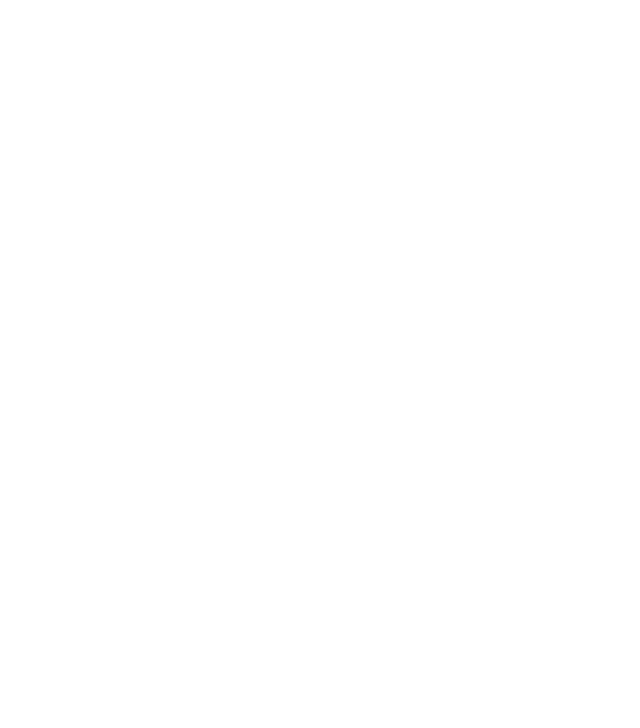
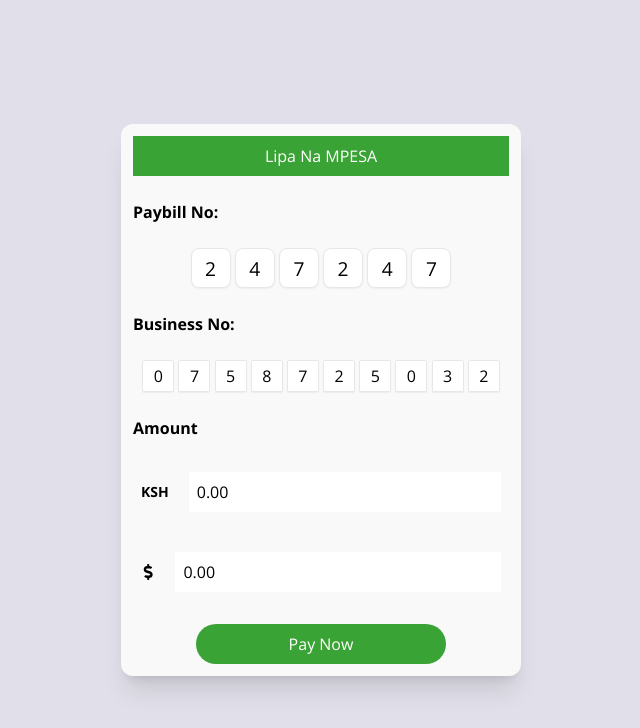
Before and after one commit to Stephen100Mwangi/ServiceSphere, a React (Vite) app in the folder frontend/: page /payment/mpesa in a window 1280 px wide. Before the commit this address had no page. Shown: the top 728 px of the page, without its empty margins (319-959 px from the left). Built offline with nearby package versions, Linux system fonts and the light colour scheme.

Commit message:
Added JWT authentication on the frontend - Login/Registration

```diff
--- a/frontend/package.json
+++ b/frontend/package.json
@@ -10,11 +10,13 @@
     "preview": "vite preview"
   },
   "dependencies": {
+    "currency-converter-lt": "^2.0.1",
     "prop-types": "^15.8.1",
     "react": "^18.3.1",
     "react-dom": "^18.3.1",
     "react-hot-toast": "^2.4.1",
     "react-icons": "^5.3.0",
+    "react-otp-input": "^3.1.1",
     "react-router-dom": "^6.27.0"
   },
   "devDependencies": {
--- a/frontend/src/App.jsx
+++ b/frontend/src/App.jsx
@@ -4,6 +4,7 @@
 import HeroPage from "./pages/HeroPage"
 import PaymentDashboard from "./pages/PaymentDashboard"
 import Dashboard from "./pages/Dashboard"
+import Mpesa from "./pages/payments/Mpesa"
 const App = () => {
   return (
     <BrowserRouter>
@@ -13,6 +14,7 @@
       <Route path="/hero" element={<HeroPage></HeroPage>}></Route>
       <Route path="/payment" element={<PaymentDashboard></PaymentDashboard>}></Route>
       <Route path="/dashboard" element={<Dashboard></Dashboard>}></Route>
+      <Route path="/payment/mpesa" element={<Mpesa></Mpesa>}></Route>
      </Routes>
     </BrowserRouter>
   )
--- a/frontend/src/components/Button.jsx
+++ b/frontend/src/components/Button.jsx
@@ -1,7 +1,7 @@
 import PropTypes from 'prop-types'
-const Button = ({color,bgColor,text,clickFunction}) => {
+const Button = ({color,bgColor,text,clickFunction,link}) => {
   return (
-    <button onClick={clickFunction} aria-controls='button' className={`hover:shadow-2xl bg-${bgColor} text-white bg-card w-fit h-10 px-7 min-w-[250px] mx-auto rounded-full text-${color}`}>
+    <button href={link} onClick={clickFunction} aria-controls='button' className={`hover:shadow-2xl bg-${bgColor} text-white bg-card w-fit h-10 px-7 min-w-[250px] mx-auto rounded-full text-${color}`}>
       {text}
     </button>
   )
@@ -11,7 +11,8 @@
     color:PropTypes.string,
     bgColor:PropTypes.string,
     text:PropTypes.string,
-    clickFunction:PropTypes.func
+    clickFunction:PropTypes.func,
+    link:PropTypes.string
 }
 
 export default Button
--- a/frontend/src/index.css
+++ b/frontend/src/index.css
@@ -5,6 +5,7 @@
 
 * {
   font-family: Open Sans;
+  scroll-behavior: smooth;
 }
 
 .heroPage::after {
@@ -38,11 +39,14 @@
   left: 0;
   z-index: 10;
 }
-#dashboard {
+#dashboard,
+#heroPage {
   background-image: url("../public/hero.svg");
   background-position: center;
   background-repeat: no-repeat;
   background-size: cover;
+  height: 100vh;
+  width: 100vw;
   background-clip: border-box;
 }
 
@@ -60,9 +64,15 @@
 }
 
 html {
-  scrollbar-width: smooth;
+  scroll-behavior: smooth;
 }
 
 .noScrollbar {
   scrollbar-width: none;
 }
+
+input::-webkit-outer-spin-button,
+input::-webkit-inner-spin-button {
+  -webkit-appearance: none;
+  margin: 0;
+}
--- a/frontend/src/pages/Dashboard.jsx
+++ b/frontend/src/pages/Dashboard.jsx
@@ -170,7 +170,7 @@
                 </ul>
                 <div className="flex justify-between w-full mx-auto">
                     <div>ServiceSphere 2024</div>
-                    <div className="flex items-center justify-center">
+                    <div className="flex items-center space-x-3 justify-center">
                         <LuCopyright></LuCopyright>
                         <p>All Rights Reserved</p>
                     </div>
--- a/frontend/src/pages/Login.jsx
+++ b/frontend/src/pages/Login.jsx
@@ -33,6 +33,7 @@
       }
 
       toast.success("User login successful")
+      sessionStorage.setItem("serviceToken",data.token)
       setTimeout(() => {
         navigate('/hero')
       }, 1500);
@@ -57,8 +58,8 @@
           <input
             className="py-2 pl-3 pr-4"
             type="email"
-            name=""
-            id=""
+            name="email"
+            id="email"
             placeholder="someone@gmail.com"
             value={email}
             onChange={e => setEmail (e.target.value)}
@@ -69,8 +70,8 @@
           <input
             className="py-2 pl-3 pr-4"
             type="password"
-            name=""
-            id=""
+            name="password"
+            id="password"
             placeholder="********"
             value={password}
             onChange={e => setPassword (e.target.value)}
@@ -90,10 +91,6 @@
         {
           !loading &&  <Button clickFunction={loginUser} text={"Login"}></Button>
         }
-
-
-
-
       </form>
     </div>
   );
--- a/frontend/src/pages/Register.jsx
+++ b/frontend/src/pages/Register.jsx
@@ -35,11 +35,14 @@
         body: JSON.stringify({ username, email, password, confirmPassword }),
       });
       const data = await response.json();
+
       if (!response.ok) {
         toast.error(data.message || "Error registering user");
+        return;
       }
 
       toast.success("Success creating user")
+      sessionStorage.setItem("serviceToken",data.token)
       setTimeout(() => {
         navigate("/hero")
       }, 1500);
@@ -64,8 +67,8 @@
               <input
                 className="py-2 pl-3 pr-4"
                 type="text"
-                name=""
-                id=""
+                name="username"
+                id="username"
                 placeholder="Input your username"
                 value={username}
                 onChange={(e) => setUsername(e.target.value)}
@@ -76,8 +79,8 @@
               <input
                 className="py-2 pl-3 pr-4"
                 type="email"
-                name=""
-                id=""
+                name="email"
+                id="email"
                 placeholder="someone@gmail.com"
                 value={email}
                 onChange={(e) => setEmail(e.target.value)}
@@ -90,8 +93,8 @@
               <input
                 className="py-2 pl-3 pr-4"
                 type="password"
-                name=""
-                id=""
+                name="password"
+                id="password"
                 placeholder="********"
                 value={password}
                 onChange={(e) => setPassword(e.target.value)}
@@ -102,8 +105,8 @@
               <input
                 className="py-2 pl-3 pr-4"
                 type="password"
-                name=""
-                id=""
+                name="confirmPassword"
+                id="confirmPassword"
                 placeholder="********"
                 value={confirmPassword}
                 onChange={(e) => setConfirmPassword(e.target.value)}
--- /dev/null
+++ b/frontend/src/pages/payments/Mpesa.jsx
@@ -0,0 +1,143 @@
+import { useState, useEffect } from "react";
+import OtpInput from "react-otp-input";
+import Button from "../../components/Button";
+import toast, { Toaster } from "react-hot-toast";
+import { FaDollarSign } from "react-icons/fa";
+
+const Mpesa = () => {
+  const [KSH, setKSH] = useState(0);
+  const [USD, setUSD] = useState(0);
+  const [otp, setOtp] = useState("247247");
+  const [otp2, setOtp2] = useState("0758725032");
+
+  useEffect(()=>{
+    const ksh2Dollars = async()=>{
+        const dollar = Math.floor(KSH/135).toFixed(2);
+        setUSD(dollar)
+    }
+    ksh2Dollars();
+  },[KSH])
+
+  useEffect(()=>{
+    const dollars2KSH = async()=>{
+        const ksh = Math.floor(USD * 135).toFixed(2);
+        setKSH(ksh)
+    }
+    dollars2KSH();
+  },[USD])
+
+  const otpStyles = {
+    container: "flex justify-center gap-2",
+    inputStyle: {
+      width: "2.5rem",
+      height: "2.5rem",
+      padding: "0.5rem",
+      border: "1px solid #e5e7eb",
+      borderRadius: "0.5rem",
+      fontSize: "1.2rem",
+      textAlign: "center",
+      backgroundColor: "white",
+      outline: "none",
+      transition: "all 0.2s ease",
+      boxShadow: "0 1px 2px rgba(0, 0, 0, 0.05)",
+      "&:focus": {
+        borderColor: "#10B981",
+        boxShadow: "0 0 0 1px rgba(16, 185, 129, 0.1)",
+      },
+    },
+    inputStyles: {
+      width: "2rem",
+      height: "2rem",
+      padding: "0.2rem",
+      border: "1px solid #e5e7eb",
+      borderRadius: "0.1rem",
+      fontSize: "1rem",
+      textAlign: "center",
+      backgroundColor: "white",
+      outline: "none",
+      transition: "all 0.2s ease",
+      boxShadow: "0 1px 1px rgba(0, 0, 0, 0.05)",
+      "&:focus": {
+        borderColor: "#10B981",
+        boxShadow: "0 0 0 1px rgba(16, 185, 129, 0.1)",
+      },
+    },
+    separator: "text-gray-400 text-xl font-light mx-1",
+  };
+
+  const payNow = async (e) => {
+    e.preventDefault();
+
+    if (!KSH || KSH <= 0) {
+      toast.error("Amount cannot be less than 0");
+    }
+  };
+  return (
+    <div className="w-full h-screen bg-gray flex justify-center items-center">
+      <Toaster position="top-left"></Toaster>
+
+      <form className="flex flex-col justify-center items-center space-y-6 bg-back shadow-xl rounded-xl p-3 w-[400px]">
+        <p className="w-full bg-green p-2 text-white text-center">
+          Lipa Na MPESA
+        </p>
+        <label htmlFor="paybill" className="w-full font-bold text-base">
+          Paybill No:
+        </label>
+        <OtpInput
+          value={otp}
+          onChange={setOtp}
+          numInputs={6}
+          renderSeparator={<span className="text-gray-300">&nbsp;</span>}
+          renderInput={(props) => <input {...props} />}
+          containerStyle={otpStyles.containerStyle}
+          inputStyle={otpStyles.inputStyle}
+          focusStyle={otpStyles.focusStyle}
+        />
+        <label htmlFor="paybill" className="w-full font-bold text-base">
+          Business No:
+        </label>
+        <OtpInput
+          value={otp2}
+          onChange={setOtp2}
+          numInputs={10}
+          renderSeparator={<span className="text-gray-300">&nbsp;</span>}
+          renderInput={(props) => <input {...props} />}
+          containerStyle={otpStyles.containerStyle}
+          inputStyle={otpStyles.inputStyles}
+          focusStyle={otpStyles.focusStyle}
+        />
+        <label htmlFor="amount" className="w-full font-bold text-base">
+          Amount
+        </label>
+        <div className="w-full p-2 flex justify-start items-center space-x-5">
+          <p className="font-bold text-sm">KSH</p>
+          <input
+            value={KSH}
+            onChange={(e) => setKSH(e.target.value)}
+            type="number"
+            placeholder="Amount in KSH"
+            className="p-2 outline-none w-full text-base text-black"
+          />
+        </div>
+        <div className="w-full p-2 flex justify-start items-center space-x-5">
+          <FaDollarSign></FaDollarSign>
+          <input
+            value={USD}
+            onChange={(e) => setUSD(e.target.value)}
+            type="number"
+            placeholder="Amount in Dollars"
+            className="p-2 outline-none w-full text-base text-black"
+          />
+        </div>
+        <Button
+          clickFunction={payNow}
+          text={"Pay Now"}
+          bgColor={"green"}
+          color={"white"}
+        ></Button>
+      </form>
+    </div>
+  );
+};
+
+export default Mpesa;
```
Also changed, not shown: frontend/src/pages/HeroPage.jsx (+6 -10 lines), 2 other files (tests, documents, lock files or other folders).
